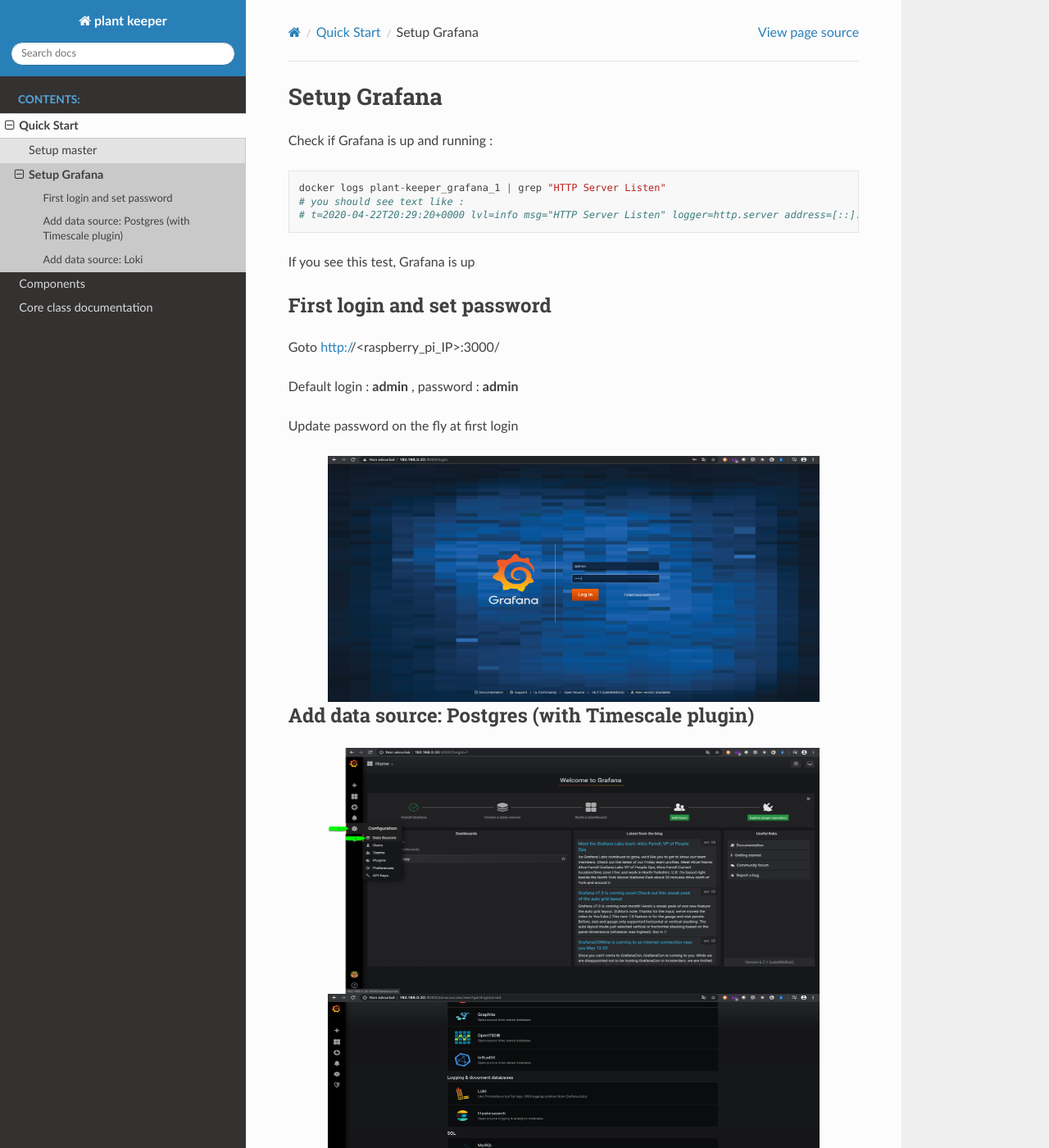
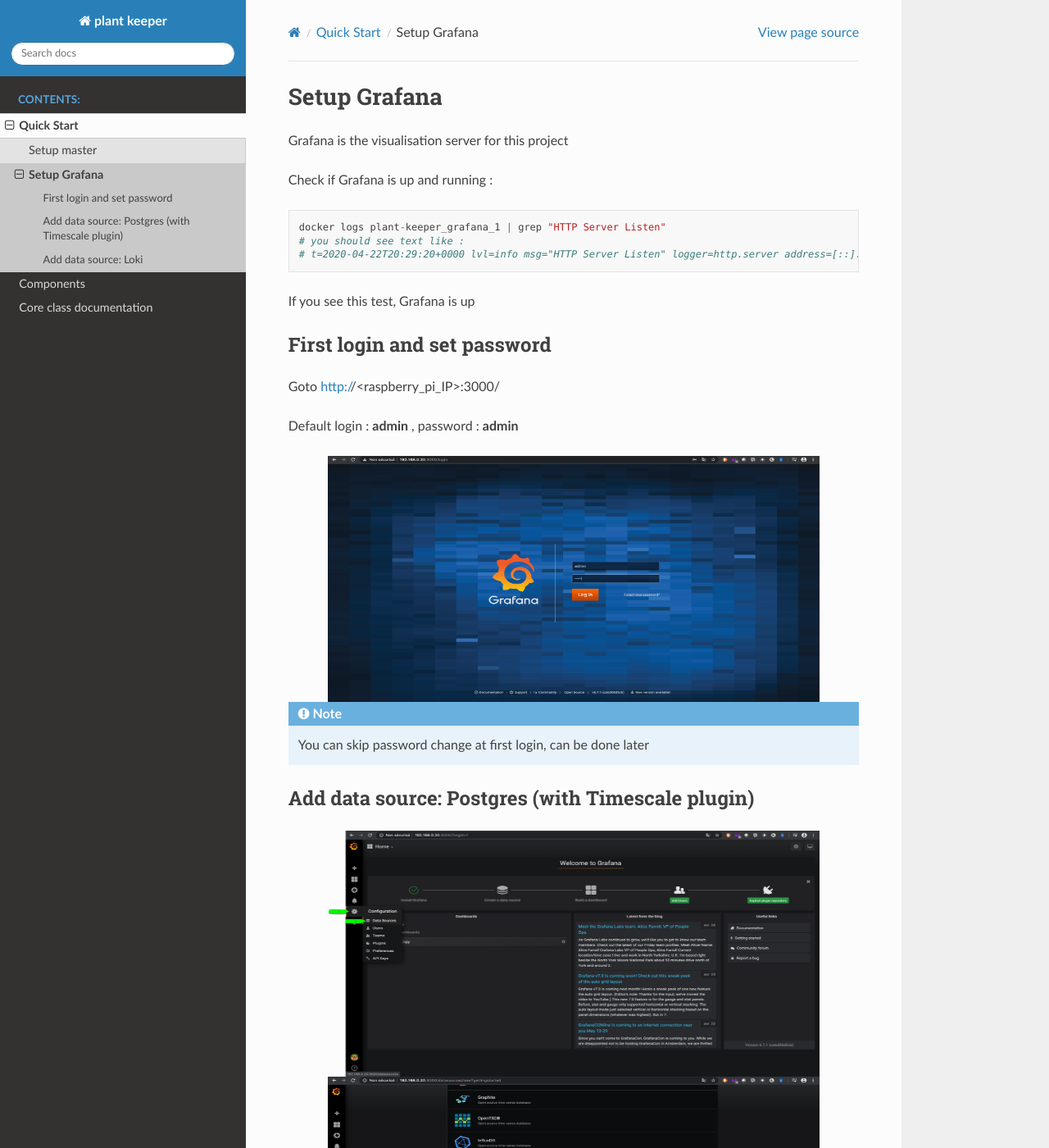
Before and after one commit to One-Green/core-api-gateway, a Sphinx documentation site: the page built from docs/quickstart/setup_grafana.rst, in a window 1280 px wide and 1400 px high. Shown: the whole window at 82% size. Built offline with Sphinx 7.4.7 and the Read the Docs theme 2.0.0, drawn with Linux system fonts in a browser that asks for light colours.

Commit message:
docs(docs/quickstart/setup_grafana.rst): update

```diff
--- a/docs/quickstart/setup_grafana.rst
+++ b/docs/quickstart/setup_grafana.rst
@@ -1,6 +1,9 @@
 *************
 Setup Grafana
 *************
+
+Grafana is the visualisation server for this project
+
 
 Check if Grafana is up and running :
 
@@ -21,14 +24,16 @@
 
 Default login : **admin** , password : **admin**
 
-Update password on the fly at first login
-
 .. figure:: ../images/grafana_login.png
     :height: 100
     :width: 200
     :scale: 300
     :align: center
     :alt: grafana_login
+
+.. note::
+
+    You can skip password change at first login, can be done later
 
 
 Add data source: Postgres (with Timescale plugin)
```
